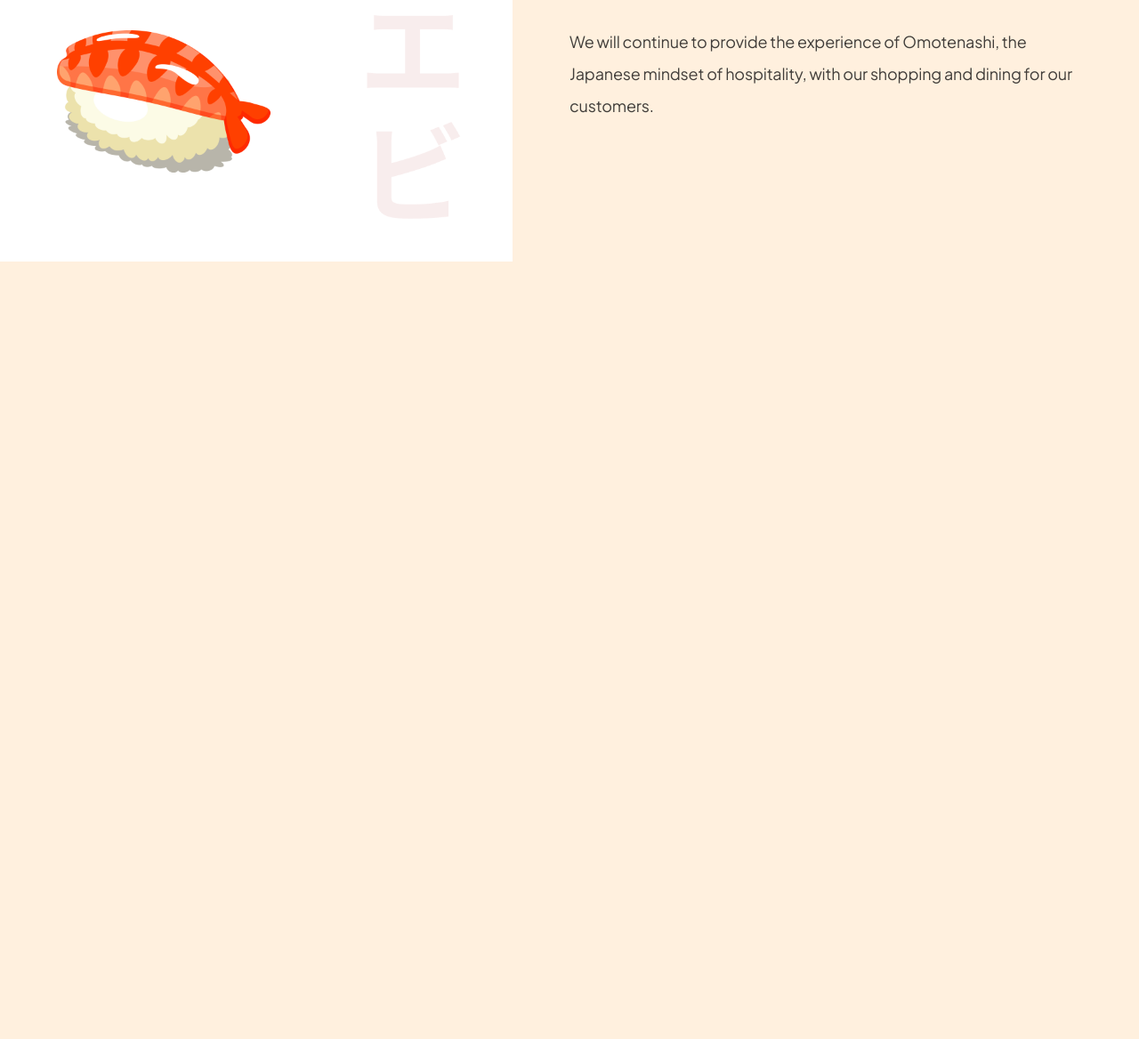
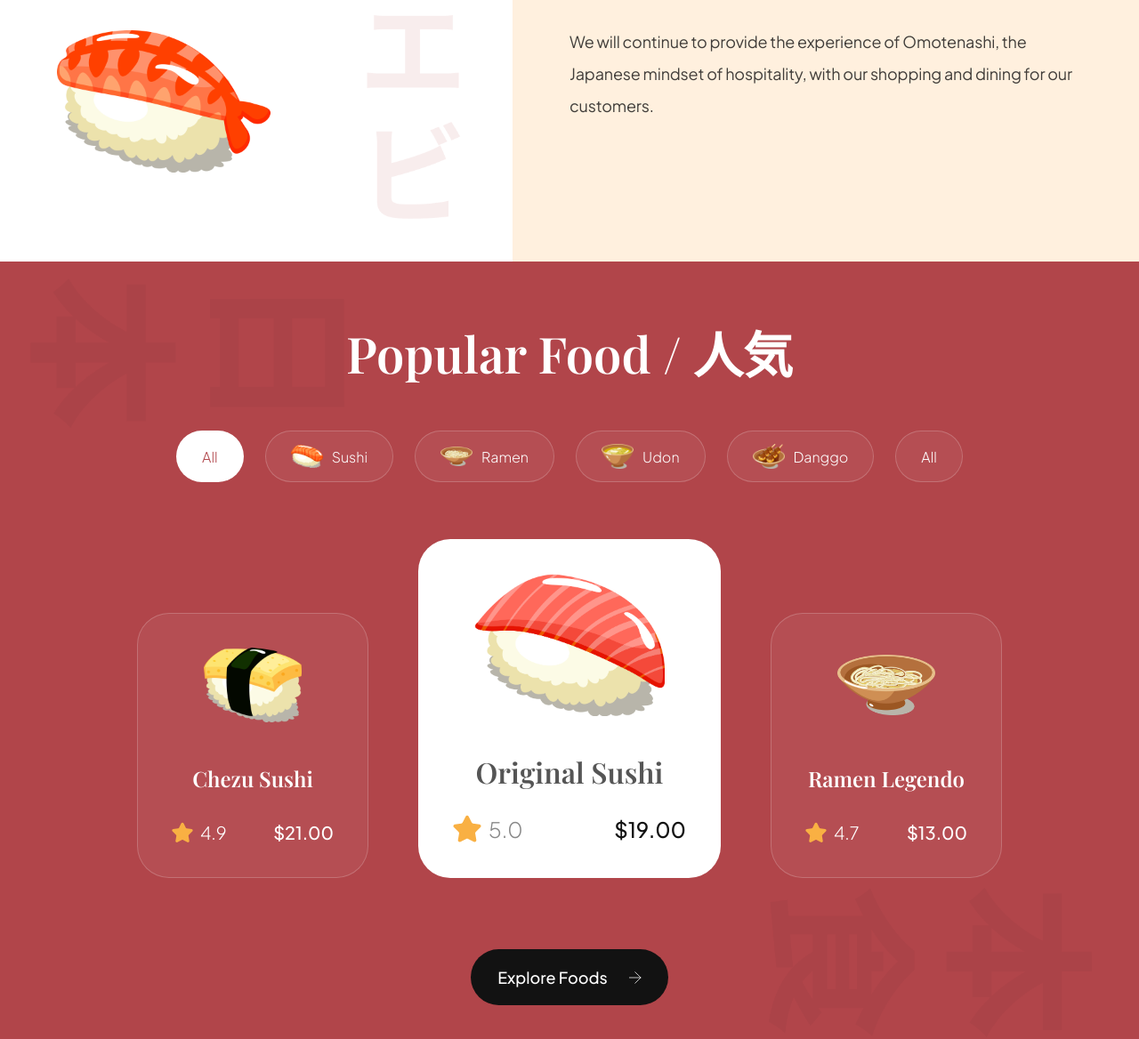
Before and after one commit to kat1z/SushiJoy, a plain HTML site: page index.html in a window 1280 px wide. Shown: the part 1224-2392 px from the top of the page at 89% size. Before the commit the page ends 1518 px from the top, so only its background shows below. Drawn offline with nearby package versions, Linux system fonts and the light colour scheme.

Commit message:
Catalog section added

```diff
--- a/css/sections/popular.css
+++ b/css/sections/popular.css
@@ -0,0 +1,198 @@
+.popular-foods {
+  padding: 64px;
+
+  display: flex;
+  flex-direction: column;
+
+  background-color: var(--primary-color);
+  background-image: url('../../assets/popular_bg.png');
+  background-position: center;
+  background-repeat: no-repeat;
+  background-size: contain;
+
+  overflow: hidden;
+}
+
+.popular-foods__title {
+  font-size: 3.5rem;
+  font-family: var(--playfair-display);
+  font-weight: 600;
+  line-height: 4.875rem;
+  color: #fff;
+  text-align: center;
+}
+
+.popular-foods__filters {
+  margin-top: 48px;
+  max-width: 100%;
+  overflow-x: auto;
+
+  display: flex;
+  justify-content: center;
+  gap: 24px;
+}
+
+.popular-foods__filter-btn {
+  padding: 10px 28px;
+
+  display: flex;
+  flex-direction: row;
+  align-items: center;
+  gap: 10px;
+
+  background: rgba(255, 255, 255, 0.05);
+  border: 1px solid rgba(255, 255, 255, 0.2);
+  border-radius: 46px;
+
+  font-size: 1rem;
+  font-weight: 300;
+  line-height: 1.5626rem;
+  font-family: var(--plus-jakarta-sans);
+  color: #fff;
+  cursor: pointer;
+}
+
+.popular-foods__filter-btn img {
+  width: 36px;
+  height: 36px;
+  object-fit: contain;
+}
+
+.popular-foods__filter-btn.active {
+  background: #fff;
+  color: var(--primary-color);
+}
+
+.popular-foods__filter-btn:hover {
+  background: #fff;
+  color: var(--primary-color);
+}
+
+.popular-foods__catalogue {
+  margin-top: 64px;
+
+  display: flex;
+  justify-content: center;
+  align-items: flex-end;
+  flex-wrap: wrap;
+  gap: 56px;
+}
+
+.popular-foods__button {
+  width: fit-content;
+
+  padding: 20px 30px;
+  margin: 80px auto 0;
+
+  font-weight: 500;
+  font-size: 1.125rem;
+  line-height: 1.4375rem;
+  font-family: var(--plus-jakarta-sans);
+  color: #fff;
+
+  border: none;
+  outline: none;
+  background-color: var(--secondary-color);
+  border-radius: 64px;
+  cursor: pointer;
+}
+
+.popular-foods__button img {
+  width: 14px;
+  height: 14px;
+  object-fit: contain;
+
+  margin-left: 21px;
+}
+
+.popular-foods__card {
+  padding: 38px;
+  min-width: 260px;
+  height: fit-content;
+
+  display: flex;
+  align-items: center;
+  flex-direction: column;
+
+  border-radius: 36px;
+  background: rgba(255, 255, 255, 0.05);
+  border: 1px solid rgba(255, 255, 255, 0.2);
+}
+
+.popular-foods__card-image {
+  width: 110px;
+  height: 84px;
+  object-fit: contain;
+}
+
+.popular-foods__card-title {
+  margin-top: 47px;
+
+  font-weight: 600;
+  font-size: 1.5rem;
+  line-height: 2rem;
+  font-family: var(--playfair-display);
+  color: #fff;
+  text-align: center;
+}
+
+.popular-foods__card-details {
+  width: 100%;
+  margin-top: 32px;
+}
+
+.popular-foods__card-rating {
+  display: flex;
+  align-items: center;
+  gap: 8px;
+}
+
+.popular-foods__card-rating img {
+  width: 24px;
+  height: 24px;
+  object-fit: contain;
+}
+
+.popular-foods__card-rating p {
+  font-size: 1.25rem;
+  font-weight: 300;
+  font-family: var(--plus-jakarta-sans);
+  color: #fff;
+}
+
+.popular-foods__card-price {
+  font-size: 1.25rem;
+  font-weight: 500;
+  font-family: var(--plus-jakarta-sans);
+  color: #fff;
+}
+
+.popular-foods__card.active-card {
+  background: #fff;
+  min-width: 340px;
+}
+
+.popular-foods__card.active-card .popular-foods__card-image {
+  width: 214px;
+  height: 160px;
+}
+
+.popular-foods__card.active-card .popular-foods__card-title {
+  color: var(--black-500);
+  font-size: 2rem;
+}
+
+.popular-foods__card.active-card .popular-foods__card-rating img {
+  width: 32px;
+  height: 32px;
+}
+
+.popular-foods__card.active-card .popular-foods__card-rating p {
+  font-size: 1.5rem;
+  color: var(--gray-100);
+}
+
+.popular-foods__card.active-card .popular-foods__card-price {
+  font-size: 1.5rem;
+  color: var(--secondary-color);
+}
--- a/index.html
+++ b/index.html
@@ -95,6 +95,80 @@
       </div>
     </section>
 
+    <section class="popular-foods" id="menu">
+      <h2 class="popular-foods__title">Popular Food / 人気</h2>
+
+      <div class="popular-foods__filters sushi__hide-scrollbar">
+        <button class="popular-foods__filter-btn active">All</button>
+        <button class="popular-foods__filter-btn">
+          <img src="/assets/sushi-9.png" alt="sushi 9" />
+          Sushi
+        </button>
+        <button class="popular-foods__filter-btn">
+          <img src="/assets/sushi-8.png" alt="sushi 8" />
+          Ramen
+        </button>
+        <button class="popular-foods__filter-btn">
+          <img src="/assets/sushi-7.png" alt="sushi 7" />
+          Udon
+        </button>
+        <button class="popular-foods__filter-btn">
+          <img src="/assets/sushi-6.png" alt="sushi 6" />
+          Danggo
+        </button>
+        <button class="popular-foods__filter-btn">All</button>
+      </div>
+
+      <div class="popular-foods__catalogue">
+        <article class="popular-foods__card">
+          <img src="/assets/sushi-12.png" alt="sushi-12" class="popular-foods__card-image" />
+          <h4 class="popular-foods__card-title">Chezu Sushi</h4>
+
+          <div class="popular-foods__card-details flex-between">
+            <div class="popular-foods__card-rating">
+              <img src="assets/star.svg" alt="star" />
+              <p>4.9</p>
+            </div>
+
+            <p class="popular-foods__card-price">$21.00</p>
+          </div>
+        </article>
+
+        <article class="popular-foods__card active-card">
+          <img src="/assets/sushi-11.png" alt="sushi-11" class="popular-foods__card-image" />
+          <h4 class="popular-foods__card-title">Original Sushi</h4>
+
+          <div class="popular-foods__card-details flex-between">
+            <div class="popular-foods__card-rating">
+              <img src="assets/star.svg" alt="star" />
+              <p>5.0</p>
+            </div>
+
+            <p class="popular-foods__card-price">$19.00</p>
+          </div>
+        </article>
+
+        <article class="popular-foods__card">
+          <img src="/assets/sushi-10.png" alt="sushi-10" class="popular-foods__card-image" />
+          <h4 class="popular-foods__card-title">Ramen Legendo</h4>
+
+          <div class="popular-foods__card-details flex-between">
+            <div class="popular-foods__card-rating">
+              <img src="assets/star.svg" alt="star" />
+              <p>4.7</p>
+            </div>
+
+            <p class="popular-foods__card-price">$13.00</p>
+          </div>
+        </article>
+      </div>
+
+      <button class="popular-foods__button">
+        Explore Foods
+        <img src="assets/arrow-right.svg" alt="arrow-right" />
+      </button>
+    </section>
+
     <script src="js/script.js" type="module"></script>
   </body>
 </html>
```
